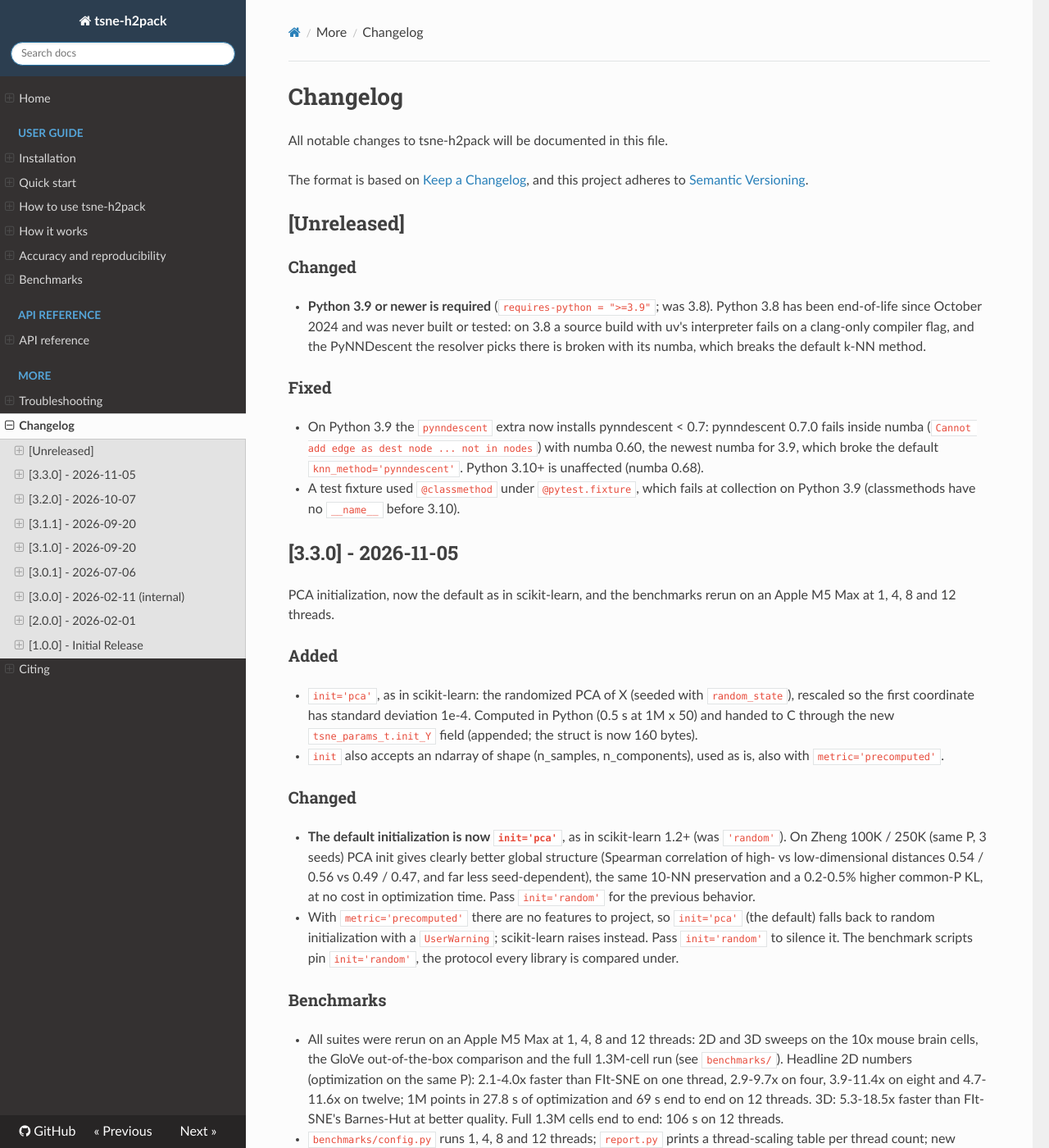
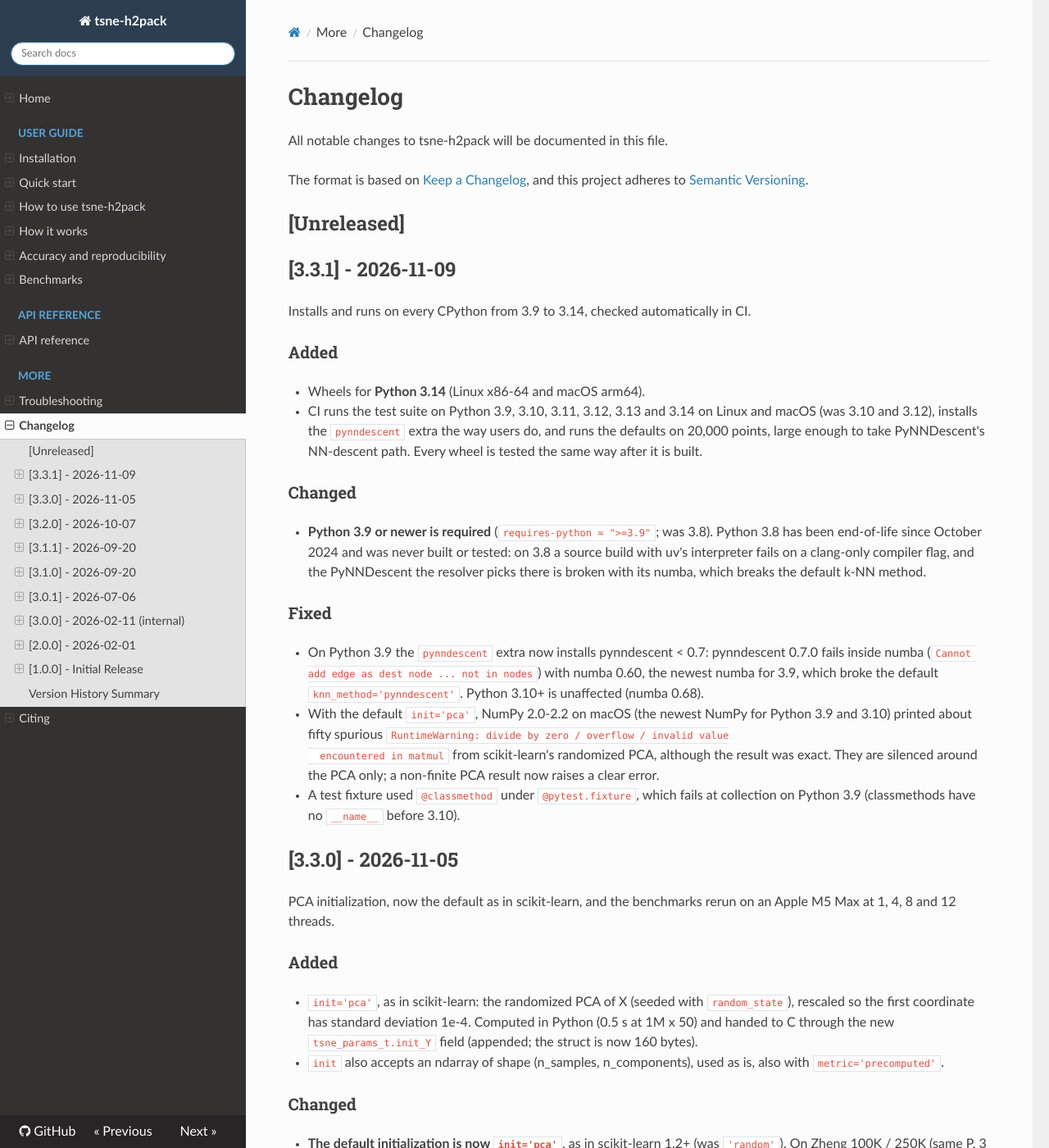
Before and after one commit to xinxing02/tsne-h2pack-python, an MkDocs documentation site: the page built from website/changelog.md, in a window 1280 px wide and 1400 px high. Shown: the whole window at 82% size. Built offline with MkDocs 1.6.1, drawn with Linux system fonts in a browser that asks for light colours; nearby versions of some CDN libraries; some of the changed text lies outside the part shown.

Commit message:
release: v3.3.1 (Python 3.9-3.14 tested in CI, 3.14 wheels, Python 3.9 k-NN fix)
- requires-python >= 3.9; on 3.9 the pynndescent extra installs pynndescent < 0.7
  (0.7.0 crashes inside numba 0.60, the newest numba for 3.9).
- CI tests every supported Python (3.9-3.14) on Linux and macOS with the
  pynndescent extra, and runs the defaults on 20K points; wheels are tested the
  same way and now include cp314.
- init='pca' no longer prints NumPy 2.0-2.2's spurious matmul warnings on macOS.

```diff
--- a/CHANGELOG.md
+++ b/CHANGELOG.md
@@ -6,6 +6,18 @@ The format is based on [Keep a Changelog](https://keepachangelog.com/en/1.0.0/),
 and this project adheres to [Semantic Versioning](https://semver.org/spec/v2.0.0.html).
 
 ## [Unreleased]
+
+## [3.3.1] - 2026-11-09
+
+Installs and runs on every CPython from 3.9 to 3.14, checked automatically in CI.
+
+### Added
+
+- Wheels for **Python 3.14** (Linux x86-64 and macOS arm64).
+- CI runs the test suite on Python 3.9, 3.10, 3.11, 3.12, 3.13 and 3.14 on Linux and macOS
+  (was 3.10 and 3.12), installs the `pynndescent` extra the way users do, and runs the
+  defaults on 20,000 points, large enough to take PyNNDescent's NN-descent path. Every wheel
+  is tested the same way after it is built.
 
 ### Changed
 
@@ -20,6 +32,10 @@ and this project adheres to [Semantic Versioning](https://semver.org/spec/v2.0.0
   fails inside numba (`Cannot add edge as dest node ... not in nodes`) with numba 0.60, the
   newest numba for 3.9, which broke the default `knn_method='pynndescent'`. Python 3.10+ is
   unaffected (numba 0.68).
+- With the default `init='pca'`, NumPy 2.0-2.2 on macOS (the newest NumPy for Python 3.9 and
+  3.10) printed about fifty spurious `RuntimeWarning: divide by zero / overflow / invalid value
+  encountered in matmul` from scikit-learn's randomized PCA, although the result was exact.
+  They are silenced around the PCA only; a non-finite PCA result now raises a clear error.
 - A test fixture used `@classmethod` under `@pytest.fixture`, which fails at collection on
   Python 3.9 (classmethods have no `__name__` before 3.10).
 
@@ -455,6 +471,7 @@ tsne = TSNE(knn_method='exact', n_jobs=8)
 
 ## Version History Summary
 
+- **v3.3.1** (2026-11-09): Python 3.9-3.14 tested in CI, 3.14 wheels, Python 3.9 k-NN fix
 - **v3.3.0** (2026-11-05): PCA initialization by default, benchmarks rerun on an Apple M5 Max, macOS wheels need macOS 15
 - **v3.2.0** (2026-10-07): Per-dimension H2 defaults, 3D speedups
 - **v3.1.1** (2026-09-20): Fix for the PyNNDescent self-neighbor bug of 3.1.0
--- a/tsne_h2pack/__init__.py
+++ b/tsne_h2pack/__init__.py
@@ -17,7 +17,7 @@ Example:
     >>> Y = tsne.fit_transform(X)
 """
 
-__version__ = "3.3.0"
+__version__ = "3.3.1"
 
 # On macOS, our wheel ships both libgomp (used by Homebrew GCC for our
 # C extension and H2Pack) and libomp (a transitive dep of Homebrew's
```
Also changed, not shown: README.md (+2 -2 lines), docs/PACKAGING_GUIDE.md (+4 -4 lines), docs/TROUBLESHOOTING.md (+1 -1 lines), pyproject.toml (+8 -2 lines), website/changelog.md (+1 -1 lines), website/index.md (+1 -1 lines), website/installation.md (+2 -2 lines), website/troubleshooting.md (+1 -1 lines), 3 other files.
